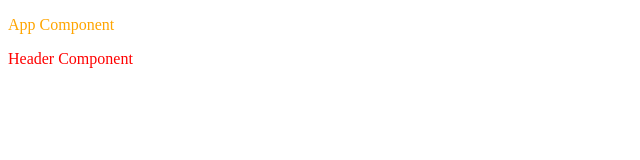
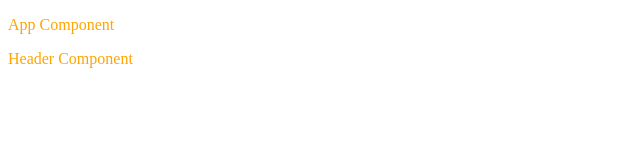
Before and after one commit to DerrickMbugua/vue-refresher, a Vue app: page / in a window 1280 px wide. Shown: the top 160 px of the page, without its empty margins (0-640 px from the left). Built offline with nearby package versions, Linux system fonts and the light colour scheme.

Commit message:
feat: style scope

```diff
--- a/src/App.vue
+++ b/src/App.vue
@@ -1,6 +1,11 @@
 <template>
   <p>App Component</p>
- <Header/>
+ <Header>
+  <template  v-slot:default>
+    <p>Header Component</p>
+  </template>
+ </Header>
+
 </template>
 
 <script>
--- a/src/components/Header.vue
+++ b/src/components/Header.vue
@@ -1,6 +1,6 @@
 <template>
   <div>
-    <p>Header Component</p>
+    <slot></slot>
   </div>
 </template>
 <script>
```
